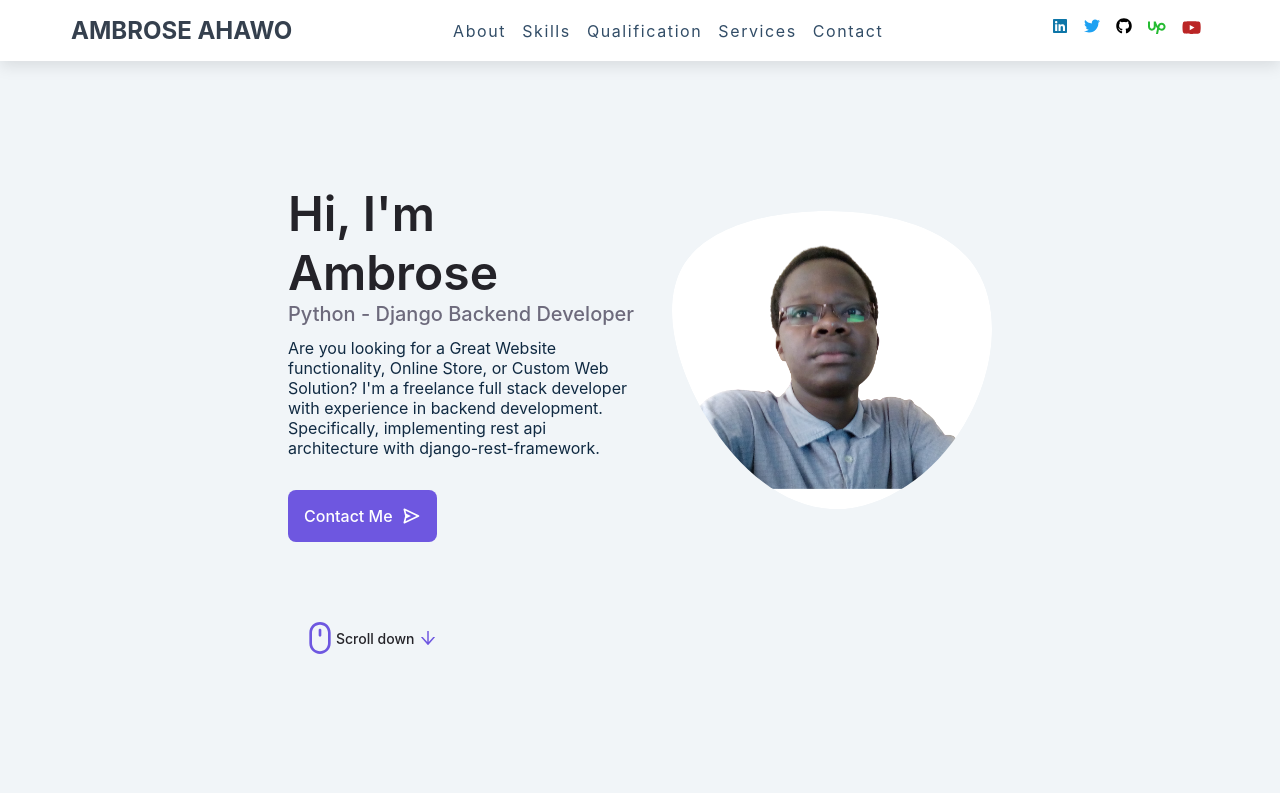
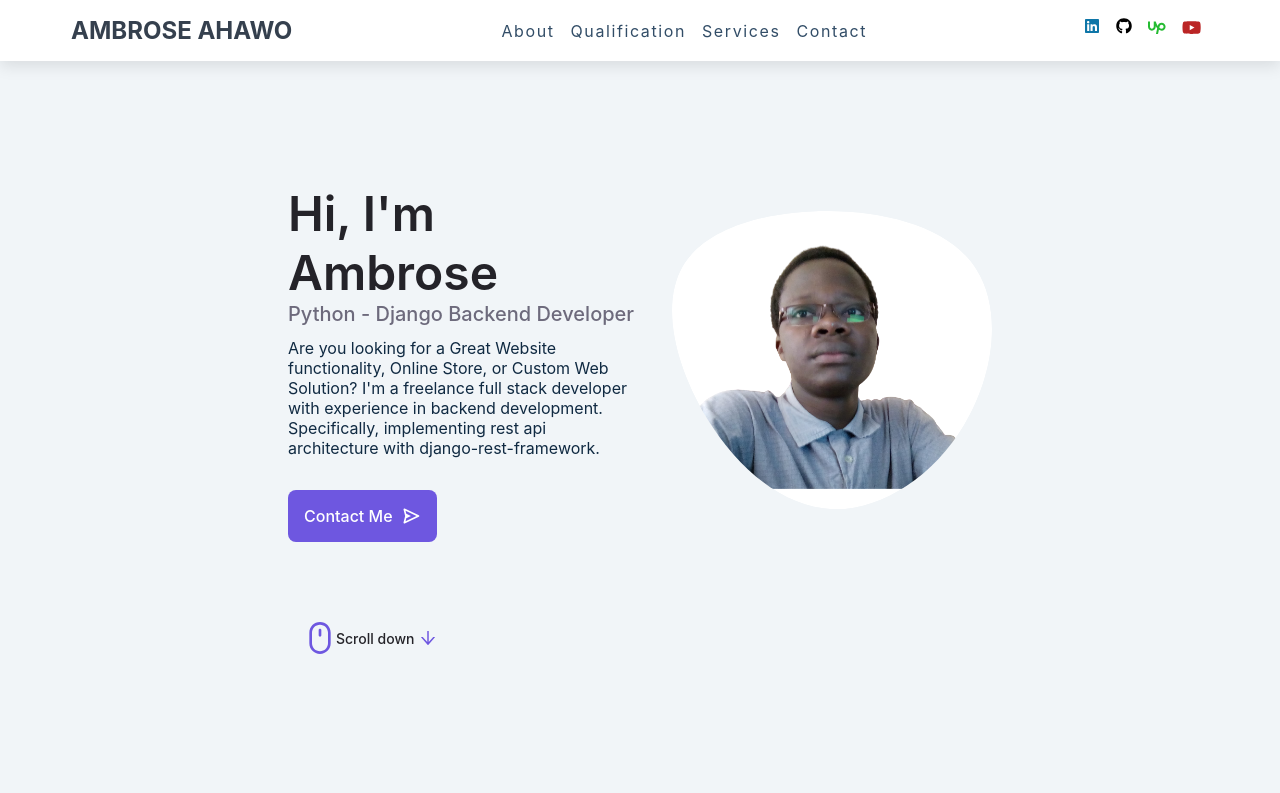
Before and after one commit to ahawoadeya/portfolio, a React (Create React App) app: page / in a window 1280 px wide. Shown: the top 793 px of the page. Built offline with nearby package versions, Linux system fonts and the light colour scheme; some icons are missing.

Commit message:
home-edit

```diff
--- a/src/components/navbar/NavbarItems.js
+++ b/src/components/navbar/NavbarItems.js
@@ -1,5 +1,5 @@
 import React from 'react';
-import { FaLinkedin, FaTwitter, FaGithub, FaYoutube } from 'react-icons/fa';
+import { FaLinkedin, FaGithub, FaYoutube } from 'react-icons/fa';
 import { SiUpwork } from 'react-icons/si'
 
 export const links = [
@@ -8,11 +8,11 @@ export const links = [
     url: '#about',
     text: 'about',
   },
-  {
-    id: 2,
-    url: '#skills',
-    text: 'skills',
-  },
+  // {
+  //   id: 2,
+  //   url: '#skills',
+  //   text: 'skills',
+  // },
   {
     id: 3,
     url: '#qualification',
@@ -38,12 +38,12 @@ export const social = [
     icon: <FaLinkedin />,
     cName: "linkedin-logo"
   },
-  {
-    id: 2,
-    url: 'https://twitter.com/ambroseahawo',
-    icon: <FaTwitter />,
-    cName: "twitter-logo"
-  },
+  // {
+  //   id: 2,
+  //   url: 'https://twitter.com/ambroseahawo',
+  //   icon: <FaTwitter />,
+  //   cName: "twitter-logo"
+  // },
   {
     id: 3,
     url: 'https://github.com/ambroseahawo?tab=repositories',
--- a/src/pages/Home.js
+++ b/src/pages/Home.js
@@ -1,7 +1,6 @@
 import React from 'react'
 import Banner from '../components/banner/Banner'
 import About from '../components/about/About'
-import Skills from '../components/skills/Skills'
 import Qualifications from '../components/qualifications/Qualifications'
 import Services from '../components/services/Services'
 import Contact from '../components/contact/Contact'
@@ -11,7 +10,6 @@ const Home = () => {
         <main className="main">
           <Banner/>
           <About/>
-          <Skills/>
           <Qualifications/>
           <Services/>
           <Contact/>
```
Also changed, not shown: 1 other file (tests, documents, lock files or other folders).
